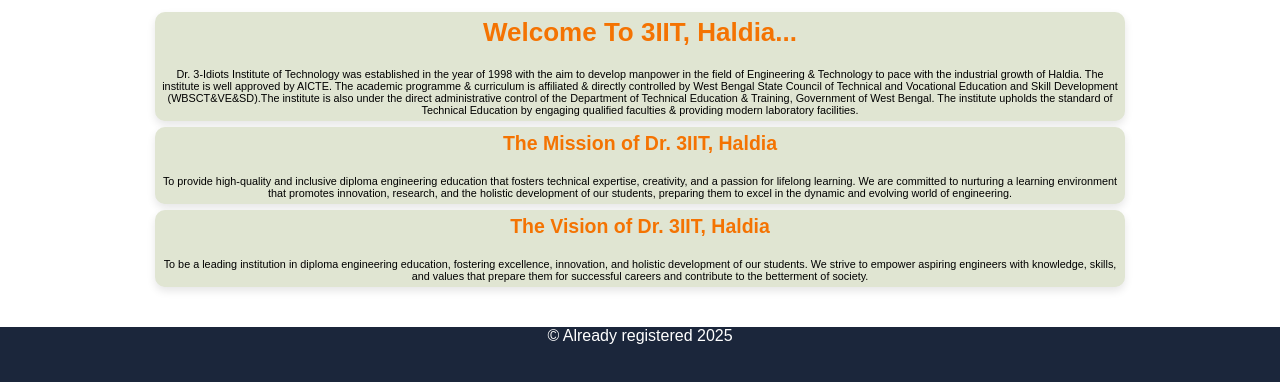
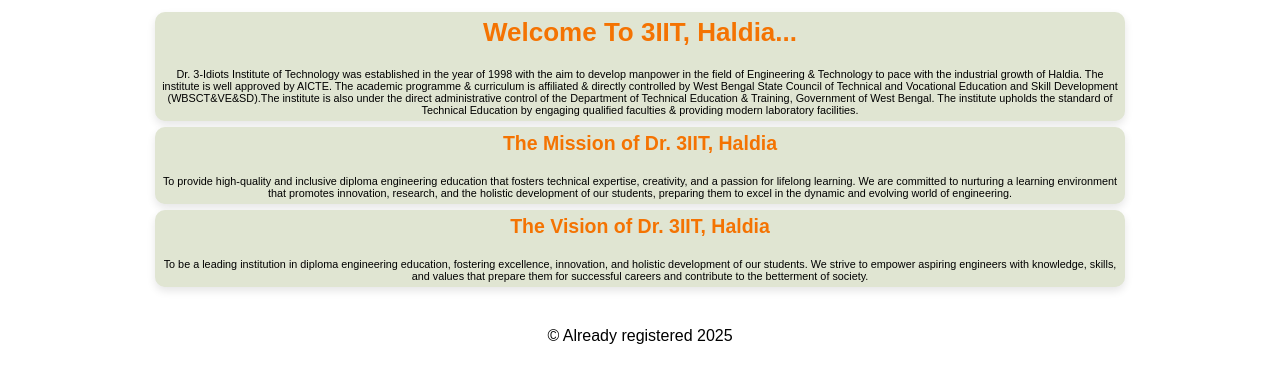
Before and after one commit to sanaatan7/My-College, a plain HTML site: page index.html in a window 1280 px wide. Shown: the part 542-924 px from the top of the page. Drawn offline with Linux system fonts and the light colour scheme.

Commit message:
Update style.css

```diff
--- a/style.css
+++ b/style.css
@@ -170,9 +170,8 @@
 
 footer {
     margin-top: 40px;
-    background-color: #1b263b;
     height: 77px;
-    color: #ffffff;
+    color: black;
     text-align: center;
 }
 .content p {
```
